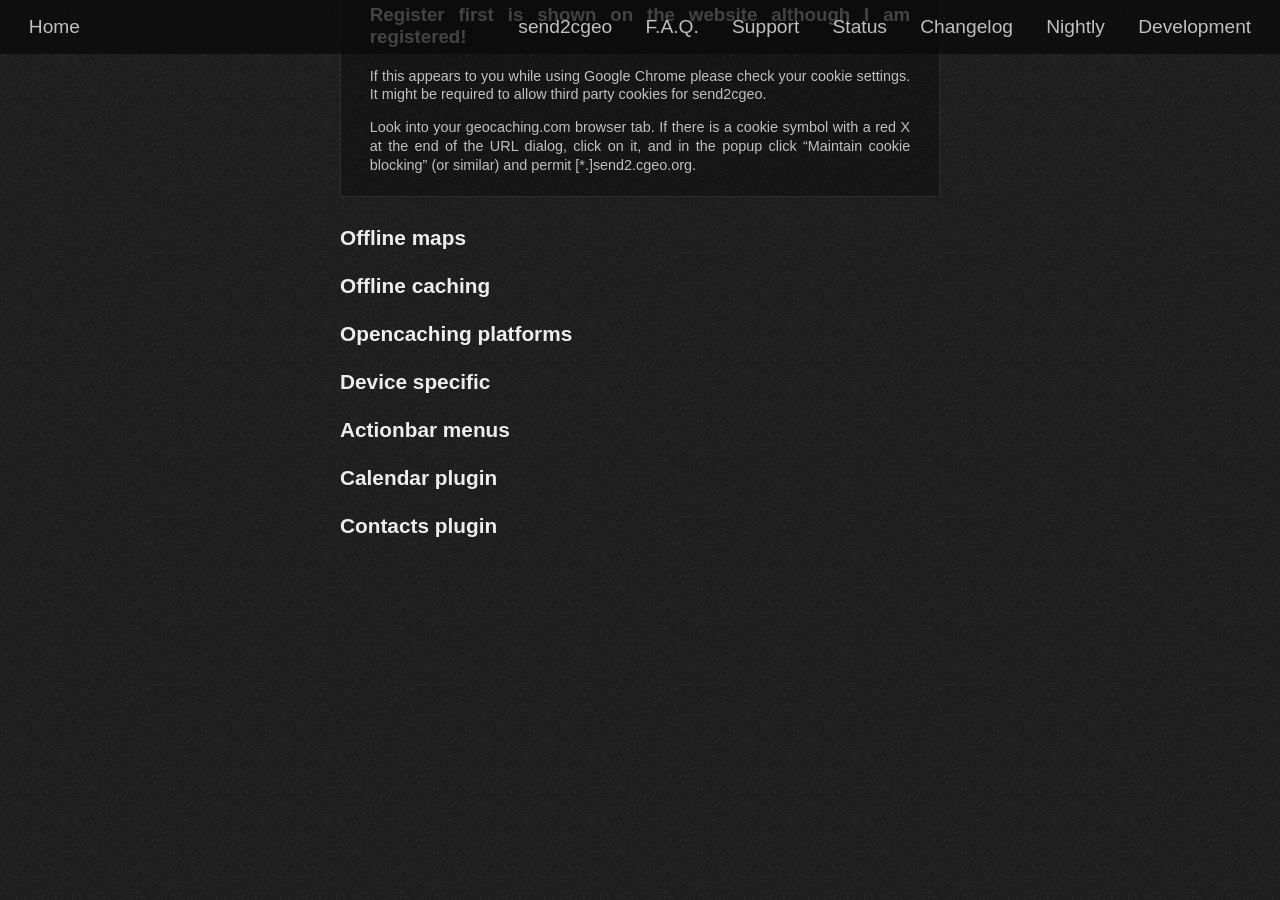
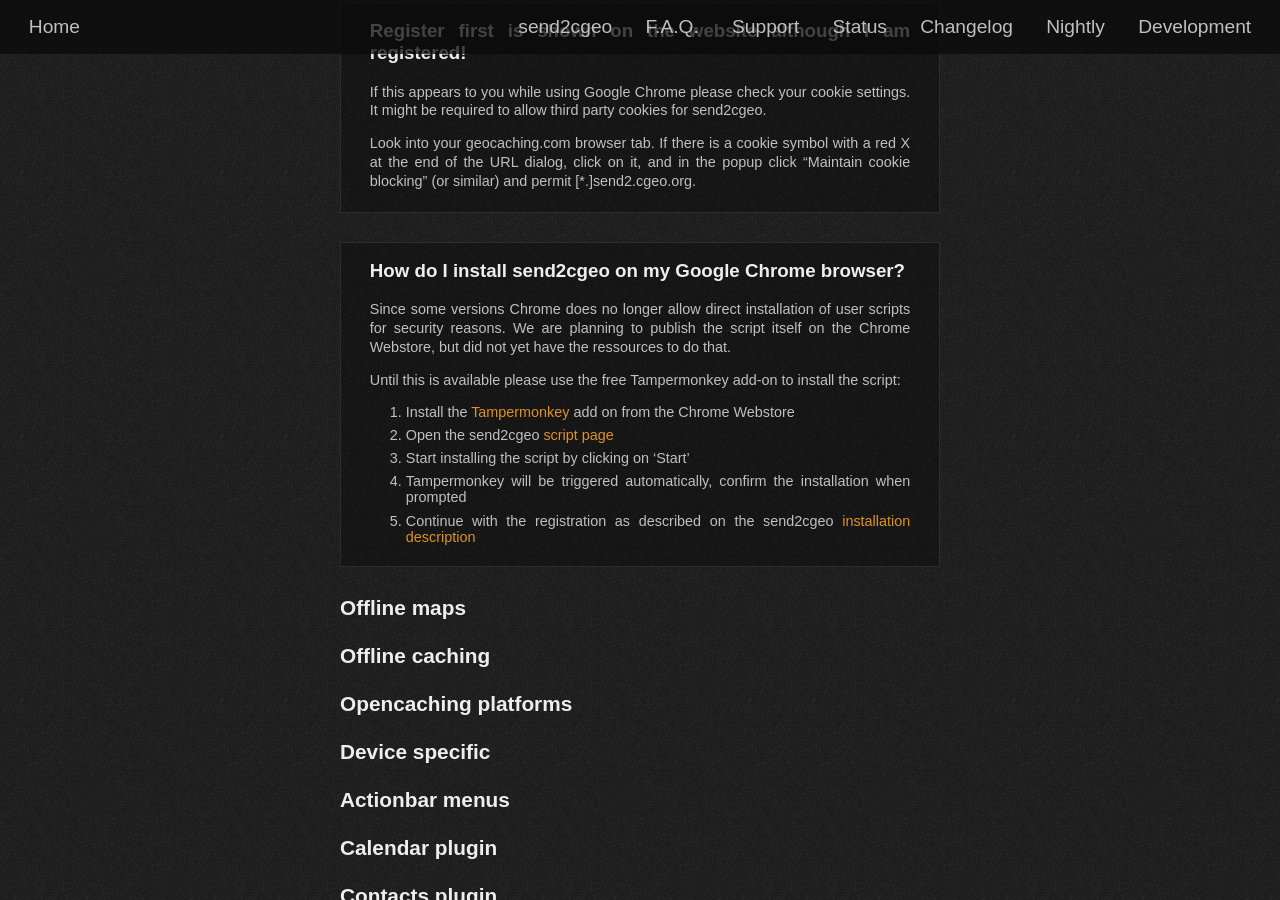
Before and after one commit to cgeo/cgeo.github.io, a Jekyll site: the page built from faq.html, in a window 1280 px wide and 900 px high, scrolled down 19269 px. Built offline with Jekyll 4.4.1, drawn with Linux system fonts in a browser that asks for light colours; some web fonts are replaced; before the commit the page ends 19823 px from its top, so only the background shows below that; some of the changed text lies outside the part shown.

Commit message:
FAQ send2cgeo Chrome Tampermonkey

```diff
--- a/_data/faq.yml
+++ b/_data/faq.yml
@@ -638,6 +638,19 @@
 
             Look into your geocaching.com browser tab. If there is a cookie symbol with a red X at the end of the URL dialog, click on it, and in the popup click "Maintain cookie blocking" (or similar) and permit [*.]send2.cgeo.org.
 
+      - title: How do I install send2cgeo on my Google Chrome browser?
+        content: |
+            Since some versions Chrome does no longer allow direct installation of user scripts for security reasons.
+            We are planning to publish the script itself on the Chrome Webstore, but did not yet have the ressources to do that.
+
+            Until this is available please use the free Tampermonkey add-on to install the script:
+
+            1. Install the [Tampermonkey](https://chrome.google.com/webstore/detail/tampermonkey/dhdgffkkebhmkfjojejmpbldmpobfkfo) add on from the Chrome Webstore
+            2. Open the send2cgeo [script page](#)
+            3. Start installing the script by clicking on 'Start'
+            4. Tampermonkey will be triggered automatically, confirm the installation when prompted
+            5. Continue with the registration as described on the send2cgeo [installation description](#)
+
 - title: Offline maps
   items:
 
```
